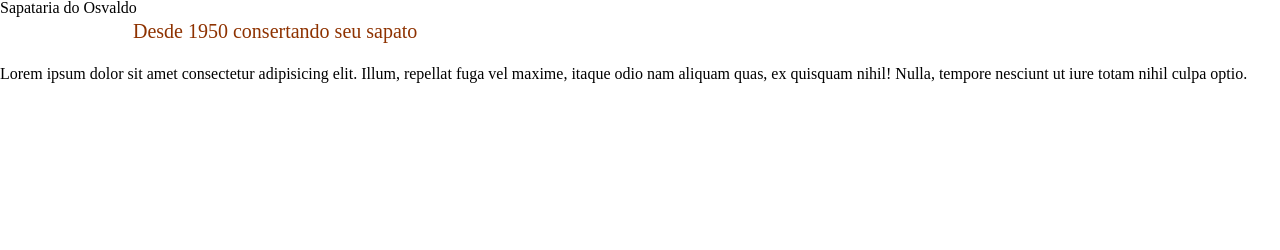
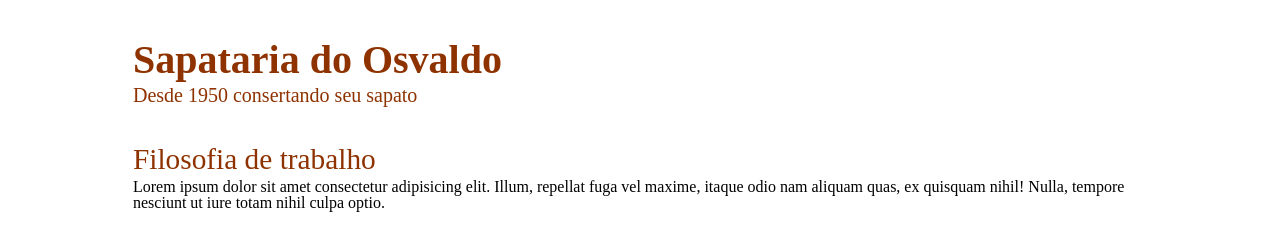
Before and after one commit to fernanda418/sapataria-osvaldo, a plain HTML site: page index.html in a window 1280 px wide. Drawn offline with Linux system fonts and the light colour scheme.

Commit message:
criando estilos e titulo retificacao

```diff
--- a/css/style.css
+++ b/css/style.css
@@ -1,7 +1,7 @@
 .page-title{
 
 margin: 40px auto 5px;
-padding-right: 10px;
+padding-left: 10px;
 width: 80%;
 font-size: 30pt;
 font-weight: bold;
@@ -21,6 +21,18 @@ width: 80%;
 font-size: 15pt;
 color: #8E3200;
 
+}
+main{
+    width: 80%;
+    margin: 40px auto 5px;
+    padding-left: 10px;
+
 
 
 }
+
+.article-title{
+    margin: 40px auto 5px;
+    font-size: 22pt;
+    color: #8E3200;
+}
--- a/index.html
+++ b/index.html
@@ -10,20 +10,26 @@
     <meta name="author" content="Fernanda Borges">
 
     <title>Sapataria Do Osvaldo</title>
+
     <link rel="stylesheet" href="css/reset.css">
     <link rel="stylesheet" href="/css/style.css">
 
 
 </head>
 <body>
-    <h1>Sapataria do Osvaldo</h1>
+    <header>
+    <h1 class="page-title">Sapataria do Osvaldo</h1>
     <h2>Desde 1950 consertando seu sapato</h2>
+</header>
+
     <main>
         <article>
+            <h1 class="article-title">Filosofia de trabalho</h1>
     <p>
         Lorem ipsum dolor sit amet consectetur adipisicing elit. Illum, repellat fuga vel maxime, itaque odio nam aliquam quas, ex quisquam nihil! Nulla, tempore nesciunt ut iure totam nihil culpa optio.
     </p>
 </article>
+
 </main>
 
 </body>
```
